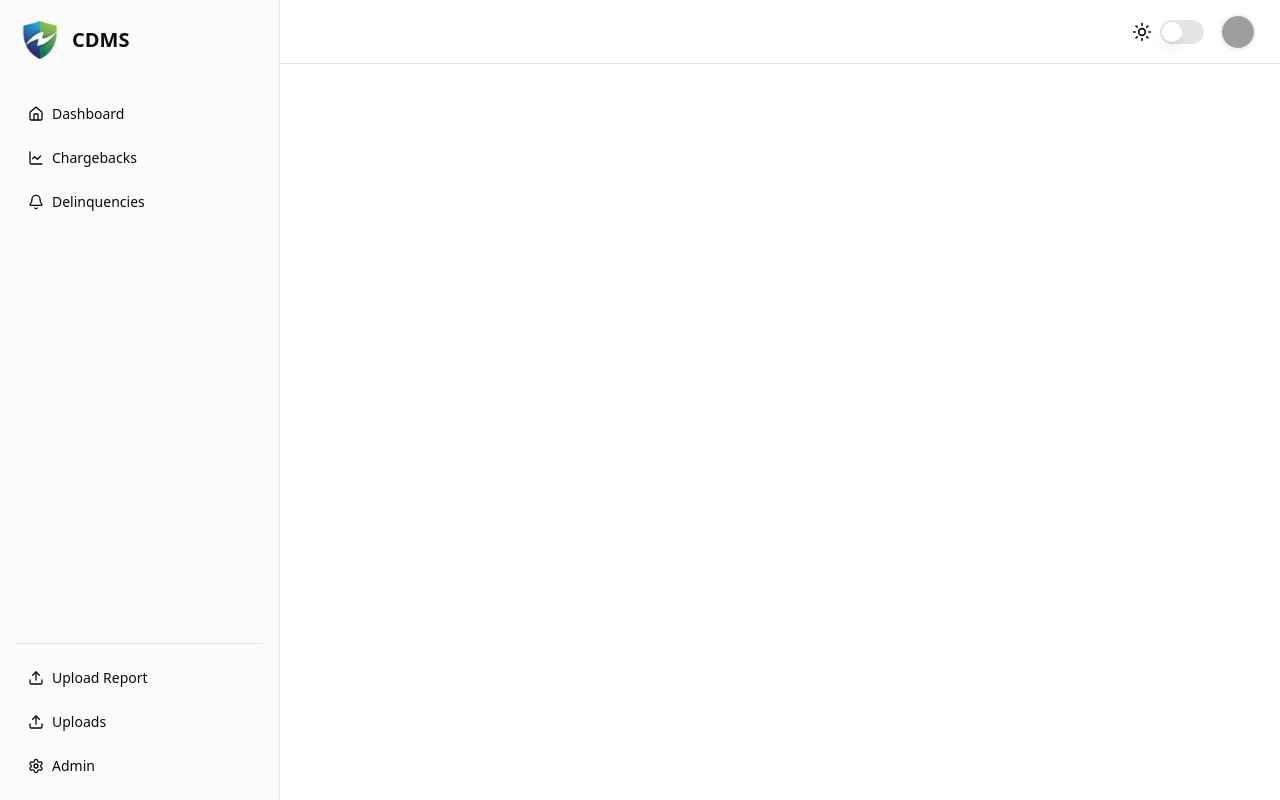
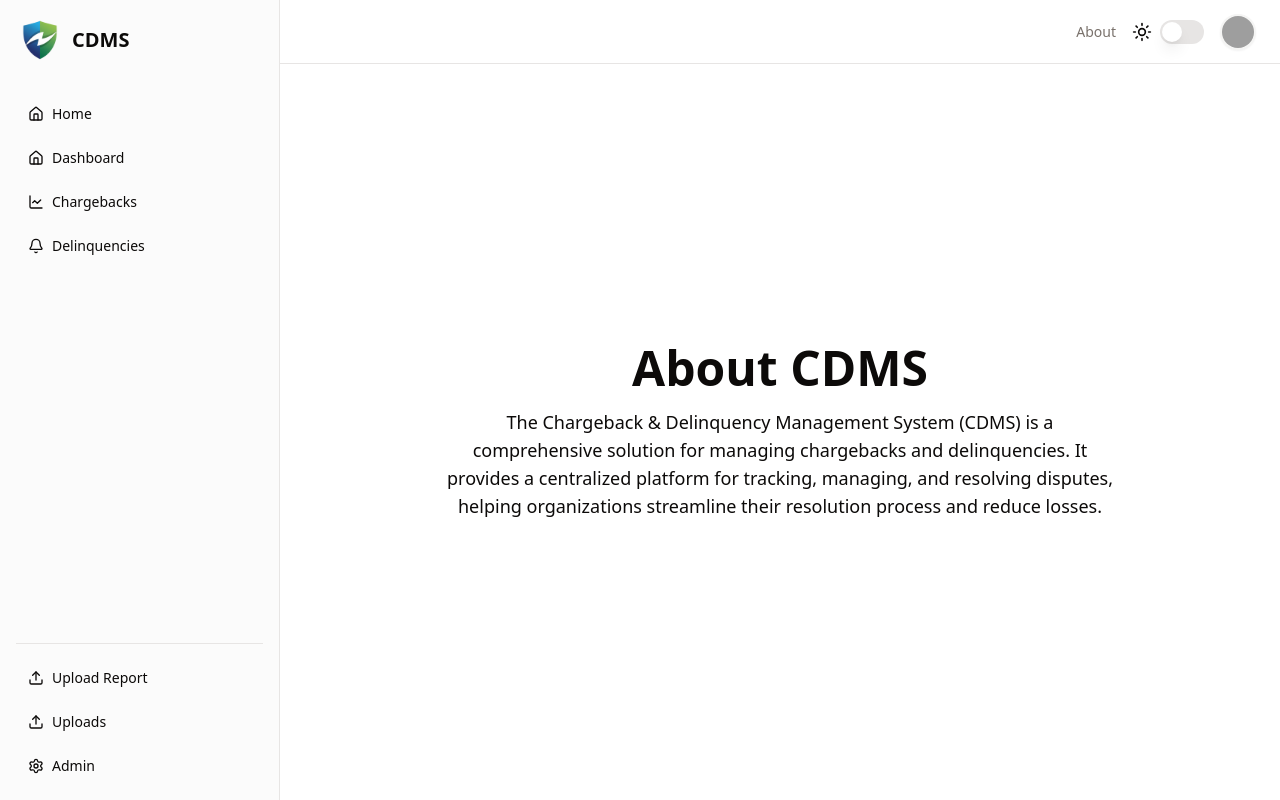
Before and after one commit to JJckrbbt/cdms, a React (Vite) app in the folder frontend/: page /about in a window 1280 px wide. Built offline with nearby package versions, Linux system fonts and the light colour scheme; grey boxes are pictures that could not be loaded.

Commit message:
add home and about

```diff
--- a/frontend/index.html
+++ b/frontend/index.html
@@ -3,6 +3,11 @@
   <head>
     <meta charset="UTF-8" class="dark"/>
     <link rel="icon" type="image/png" href="/src/assets/CDMSTransparent.png" />
+    <meta name="description" content="A project created to show how a web application can improve the management of chargebacks and delinquencies in an organiztion" />
+    <meta name="twitter:title" content="CDMS - Chargeback & Delinquency Management System" />
+    <meta name="twitter:description" content="A project created to show how a web application can improve the management of chargebacks and delinquencies in an organiztion" />
+    <meta name="og:title" content="CDMS - Chargeback & Delinquency Management System" />
+    <meta name="og:description" content="A project created to show how a web application can improve the management of chargebacks and delinquencies in an organiztion" />
     <meta name="viewport" content="width=device-width, initial-scale=1.0" />
     <title>CDMS</title>
   </head>
--- a/frontend/src/App.tsx
+++ b/frontend/src/App.tsx
@@ -1,9 +1,11 @@
 import { DashboardLayout } from "./components/DashboardLayout";
 import { Toaster } from "react-hot-toast";
-import { Routes, Route } from "react-router-dom";
+import { Routes, Route, Outlet } from "react-router-dom";
 import { ChargebacksPage } from "./pages/ChargebacksPage";
 import { DelinquenciesPage } from "./pages/DelinquenciesPage";
 import { DashboardPage } from "./pages/DashboardPage";
+import { LandingPage } from "./pages/LandingPage";
+import { AboutPage } from './pages/AboutPage';
 
 function App() {
   const handleUploadSuccess = () => {
@@ -12,15 +14,25 @@ function App() {
     // Specific pages (like ChargebacksPage) will be responsible for refreshing their own data.
   };
 
+  const AppLayout = () => (
+    <DashboardLayout onUploadSuccess={handleUploadSuccess}>
+      <Outlet />
+    </DashboardLayout>
+  );
+
   return (
-    <DashboardLayout onUploadSuccess={handleUploadSuccess}>
+    <>
       <Routes>
-        <Route path="/" element={<DashboardPage />} />
-        <Route path="/chargebacks" element={<ChargebacksPage />} />
-        <Route path="/delinquencies" element={<DelinquenciesPage />} />
+        <Route path="/" element={<LandingPage />} />
+        <Route element={<AppLayout />}>
+          <Route path="/dashboard" element={<DashboardPage />} />
+          <Route path="/chargebacks" element={<ChargebacksPage />} />
+          <Route path="/delinquencies" element={<DelinquenciesPage />} />
+          <Route path="/about" element={<AboutPage />} />
+        </Route>
       </Routes>
       <Toaster />
-    </DashboardLayout>
+    </>
   );
 }
 
--- a/frontend/src/components/DashboardLayout.tsx
+++ b/frontend/src/components/DashboardLayout.tsx
@@ -16,6 +16,7 @@ import { PanelLeft, Sun, Moon } from "lucide-react";
 import { UploadReportModal } from "./UploadReportModal";
 import { Switch } from "@/components/ui/switch";
 import { useTheme } from "../hooks/useTheme";
+import { Link } from 'react-router-dom';
 
 interface DashboardLayoutProps {
   children: React.ReactNode;
@@ -57,6 +58,9 @@ export function DashboardLayout({ children, onUploadSuccess }: DashboardLayoutPr
 
           {/* Header Actions */}
           <div className="flex w-full items-center gap-4 justify-end">
+            <Link to="/about" className="text-sm font-medium text-muted-foreground transition-colors hover:text-primary">
+              About
+            </Link>
             <div className="flex items-center space-x-2">
               {theme === "light" ? <Sun className="h-5 w-5" /> : <Moon className="h-5 w-5" />}
               <Switch
--- a/frontend/src/components/Sidebar.tsx
+++ b/frontend/src/components/Sidebar.tsx
@@ -20,6 +20,12 @@ export function Sidebar({ onUploadReportClick }: SidebarProps) {
       {/* Main Navigation */}
       <nav className="flex flex-col gap-2">
         <Link to="/" className="w-full">
+          <Button variant="ghost" className="justify-start gap-2 w-full">
+            <Home className="h-4 w-4" />
+            Home
+          </Button>
+        </Link>
+        <Link to="/dashboard" className="w-full">
           <Button variant="ghost" className="justify-start gap-2 w-full">
             <Home className="h-4 w-4" />
             Dashboard
--- /dev/null
+++ b/frontend/src/pages/AboutPage.tsx
@@ -0,0 +1,12 @@
+import React from 'react';
+
+export const AboutPage: React.FC = () => {
+  return (
+    <div className="flex flex-col items-center justify-center h-full bg-background text-foreground">
+      <h1 className="text-5xl font-bold">About CDMS</h1>
+      <p className="mt-4 text-lg text-center max-w-2xl">
+        The Chargeback & Delinquency Management System (CDMS) is a comprehensive solution for managing chargebacks and delinquencies. It provides a centralized platform for tracking, managing, and resolving disputes, helping organizations  streamline their resolution process and reduce losses.
+      </p>
+    </div>
+  );
+};
--- /dev/null
+++ b/frontend/src/pages/LandingPage.tsx
@@ -0,0 +1,62 @@
+import React from 'react';
+import { useTheme } from '../hooks/useTheme';
+import { Switch } from '../components/ui/switch';
+import { Sun, Moon } from 'lucide-react';
+import { Button } from "@/components/ui/button";
+import {
+  DropdownMenu,
+  DropdownMenuContent,
+  DropdownMenuItem,
+  DropdownMenuLabel,
+  DropdownMenuSeparator,
+  DropdownMenuTrigger,
+} from "@/components/ui/dropdown-menu";
+import { Avatar, AvatarFallback, AvatarImage } from "@/components/ui/avatar";
+import { Link } from 'react-router-dom';
+
+export const LandingPage: React.FC = () => {
+  const { theme, toggleTheme } = useTheme();
+
+  return (
+    <div className="flex flex-col items-center justify-center h-screen bg-background text-foreground">
+      <div className="absolute top-4 right-4 flex items-center space-x-2">
+        <Link to="/about" className="text-sm font-medium text-muted-foreground transition-colors hover:text-primary mr-2">
+          About
+        </Link>
+        {theme === 'light' ? <Sun className="h-5 w-5" /> : <Moon className="h-5 w-5" />}
+        <Switch
+          checked={theme === 'dark'}
+          onCheckedChange={toggleTheme}
+        />
+        <DropdownMenu>
+          <DropdownMenuTrigger asChild>
+            <Button
+              variant="secondary"
+              size="icon"
+              className="rounded-full"
+            >
+              <Avatar>
+                <AvatarImage src="../assets/jjckrbbt.png" alt="@jjckrbbt" />
+                <AvatarFallback>JJ</AvatarFallback>
+              </Avatar>
+            </Button>
+          </DropdownMenuTrigger>
+          <DropdownMenuContent align="end">
+            <DropdownMenuLabel>My Account</DropdownMenuLabel>
+            <DropdownMenuSeparator />
+            <DropdownMenuItem>Settings</DropdownMenuItem>
+            <DropdownMenuItem>Support</DropdownMenuItem>
+            <DropdownMenuItem>Logout</DropdownMenuItem>
+          </DropdownMenuContent>
+        </DropdownMenu>
+      </div>
+      <h1 className="text-5xl font-bold">Welcome to CDMS</h1>
+      <p className="mt-4 text-lg">Your Centralized Dispute Management System</p>
+      <div className="mt-8">
+        <a href="/dashboard" className="px-6 py-3 text-lg font-semibold text-white bg-blue-600 rounded-md hover:bg-blue-700">
+          Go to Dashboard
+        </a>
+      </div>
+    </div>
+  );
+};
```
